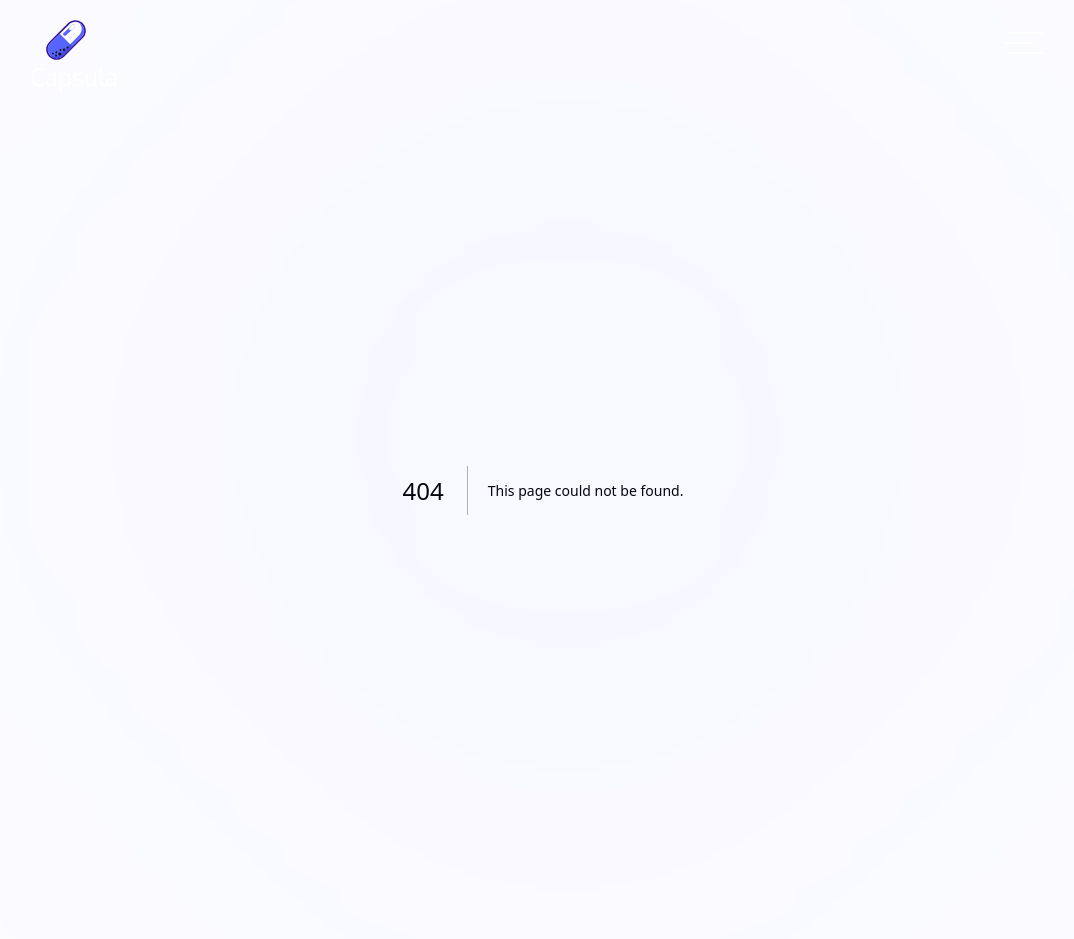
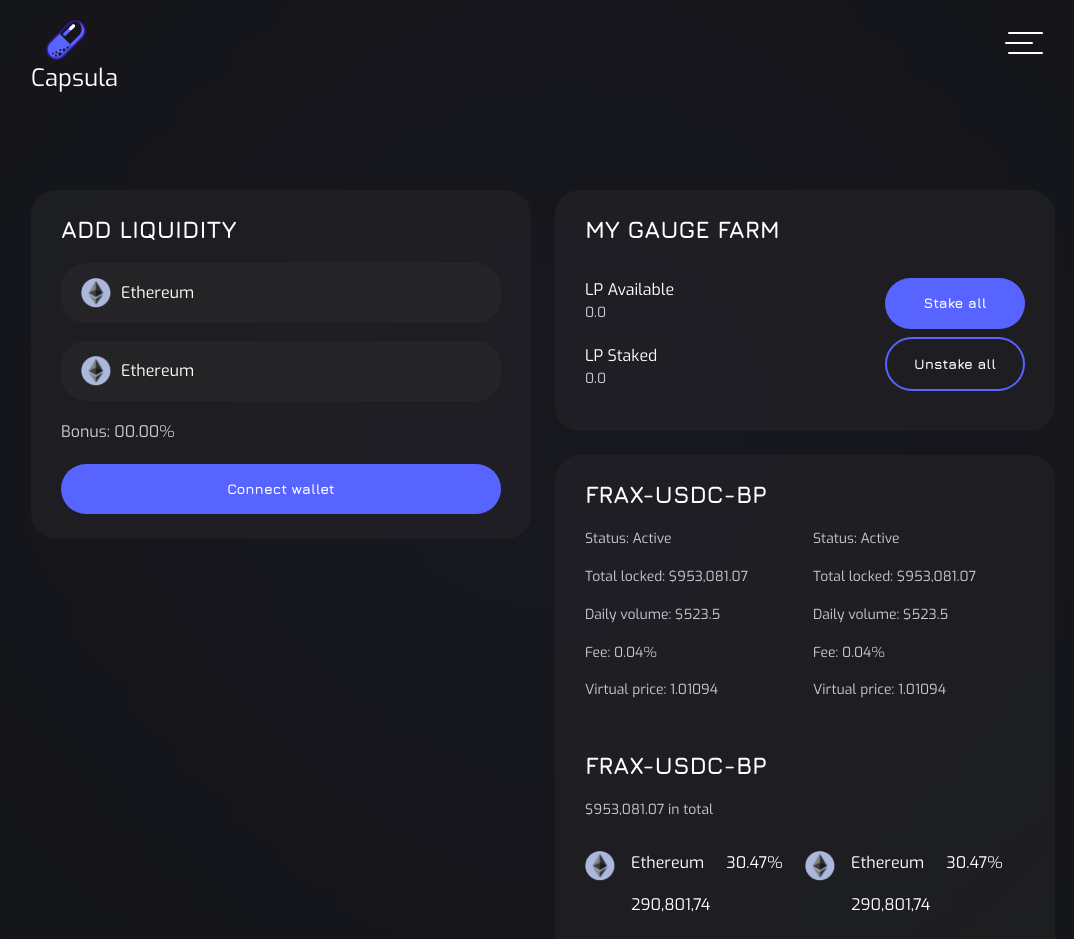
Before and after one commit to UD1sto/Capsules-mpv-frontend, a Next.js app: page /add-liquidity in a window 1280 px wide. Before the commit this address had no page. Shown: the top 939 px of the page, without its empty margins (97-1171 px from the left). Built offline with nearby package versions, Linux system fonts and the light colour scheme.

Commit message:
add liquidity page

```diff
--- /dev/null
+++ b/src/components/add-liquidity/farm/Farm.tsx
@@ -0,0 +1,33 @@
+import { Button, Stack, Typography, useMediaQuery } from "@mui/material";
+
+export function Farm() {
+  const sm = useMediaQuery("(min-width:500px)");
+  return (
+    <Stack
+      direction={sm ? "row" : "column"}
+      justifyContent="space-between"
+      my="15px"
+    >
+      <Stack>
+        <Typography>LP Available</Typography>
+        <Typography mb="20px" variant="subtitle2">
+          0.0
+        </Typography>
+        <Typography>LP Staked</Typography>
+        <Typography variant="subtitle2">0.0</Typography>
+      </Stack>
+      <Stack
+        direction={!sm ? "row" : "column"}
+        mt={sm ? 0 : 2}
+        justifyContent={!sm ? "center" : "flex-start"}
+      >
+        <Button variant="contained" sx={{ mb: sm ? 1 : 0, width: "140px" }}>
+          Stake all
+        </Button>
+        <Button variant="outlined" sx={{ ml: sm ? 0 : 1, width: "140px" }}>
+          Unstake all
+        </Button>
+      </Stack>
+    </Stack>
+  );
+}
--- /dev/null
+++ b/src/components/add-liquidity/frax/Frax.tsx
@@ -0,0 +1,57 @@
+import { Stack, Typography, useMediaQuery } from "@mui/material";
+
+export function Frax() {
+  return (
+    <>
+      <Stack direction="row">
+        <Stack spacing={2} sx={{ flexGrow: 1, mr: 2 }}>
+          <Typography variant="subtitle2">Status: Active</Typography>
+          <Typography variant="subtitle2">Total locked: $953,081.07</Typography>
+          <Typography variant="subtitle2">Daily volume: $523.5</Typography>
+          <Typography variant="subtitle2">Fee: 0.04%</Typography>
+          <Typography variant="subtitle2">Virtual price: 1.01094</Typography>
+        </Stack>
+        <Stack spacing={2} sx={{ flexGrow: 1 }}>
+          <Typography variant="subtitle2">Status: Active</Typography>
+          <Typography variant="subtitle2">Total locked: $953,081.07</Typography>
+          <Typography variant="subtitle2">Daily volume: $523.5</Typography>
+          <Typography variant="subtitle2">Fee: 0.04%</Typography>
+          <Typography variant="subtitle2">Virtual price: 1.01094</Typography>
+        </Stack>
+      </Stack>
+
+      <Typography variant="h3" mt="50px">
+        FRAX-USDC-BP
+      </Typography>
+
+      <Typography variant="subtitle2" sx={{ mt: "20px", mb: "30px" }}>
+        $953,081.07 in total
+      </Typography>
+      <Stack direction="row" mb={5} flexWrap="wrap">
+        <TokenItem />
+        <TokenItem />
+      </Stack>
+      <Typography variant="subtitle2" mb={2}>
+        Pool address:0xC69D...EAD6
+      </Typography>
+      <Typography variant="subtitle2">
+        LP token address:0xd48c...726A
+      </Typography>
+    </>
+  );
+}
+
+export const TokenItem = () => {
+  const sm = useMediaQuery("(min-width:500px)");
+
+  return (
+    <Stack direction="row" spacing={2} sx={{ flexGrow: 1, mt: !sm ? 2 : 0 }}>
+      <img src="/images/bnc.png" style={{ width: "30px", height: "30px" }} />
+      <Stack>
+        <Typography mb="18px">Ethereum</Typography>
+        <Typography>290,801,74</Typography>
+      </Stack>
+      <Typography>30.47%</Typography>
+    </Stack>
+  );
+};
--- /dev/null
+++ b/src/components/add-liquidity/index.ts
@@ -0,0 +1,3 @@
+export * from "./swap-form/SwapForm";
+export * from "./farm/Farm";
+export * from "./frax/Frax";
--- /dev/null
+++ b/src/components/add-liquidity/swap-form/SwapForm.tsx
@@ -0,0 +1,34 @@
+import { Button, Stack, Typography } from "@mui/material";
+
+export function SwapForm() {
+  return (
+    <Stack spacing={2.2}>
+      <Stack
+        sx={{
+          backgroundColor: (theme) => theme.palette.background.default,
+          p: "15px 20px",
+          flexDirection: "row",
+          alignItems: "center",
+          borderRadius: "25px",
+        }}
+      >
+        <img src="/images/bnc.png" style={{ width: "30px", height: "30px" }} />
+        <Typography m="0 10px">Ethereum</Typography>
+      </Stack>
+      <Stack
+        sx={{
+          backgroundColor: (theme) => theme.palette.background.default,
+          p: "15px 20px",
+          flexDirection: "row",
+          alignItems: "center",
+          borderRadius: "25px",
+        }}
+      >
+        <img src="/images/bnc.png" style={{ width: "30px", height: "30px" }} />
+        <Typography m="0 10px">Ethereum</Typography>
+      </Stack>
+      <Typography variant="subtitle1">Bonus: 00.00%</Typography>
+      <Button variant="contained">Connect wallet</Button>
+    </Stack>
+  );
+}
--- a/src/components/dashboard/BorrowTokens.tsx
+++ b/src/components/dashboard/BorrowTokens.tsx
@@ -39,7 +39,7 @@ export function BorrowTokens() {
         maxWidth={350}
         sx={{
           mt: "30px!important",
-          mb: md ? "30px!important" : "70px!important",
+          mb: md ? "10px!important" : "70px!important",
         }}
       >
         {icons.map((icon) => (
--- a/src/components/index.ts
+++ b/src/components/index.ts
@@ -13,3 +13,4 @@ export * from "./switch-filter/SwitchFilter";
 export * from "./table/table";
 export * from "./dashboard/index";
 export * from "./select-input/Select";
+export * from "./add-liquidity";
--- a/src/layouts/AppLayout.tsx
+++ b/src/layouts/AppLayout.tsx
@@ -2,6 +2,7 @@ import { MainMenu } from "@/components";
 
 import styles from "@/styles/Layouts.module.css";
 import { Box } from "@mui/material";
+import { Container } from "@mui/system";
 
 export function AppLayout({ children }: { children: React.ReactNode }) {
   return (
@@ -13,7 +14,7 @@ export function AppLayout({ children }: { children: React.ReactNode }) {
         style={{
           position: "relative",
           minHeight: "100vh",
-          paddingBottom:"170px"
+          paddingBottom: "170px",
         }}
         className={styles.baseLayout}
       >
@@ -28,7 +29,7 @@ export function AppLayout({ children }: { children: React.ReactNode }) {
           alt="ilustration2"
           className={styles.il2}
         />
-        {children}
+        <Container maxWidth="xl" >{children}</Container>
       </main>
     </>
   );
--- /dev/null
+++ b/src/pages/add-liquidity.tsx
@@ -0,0 +1,38 @@
+import { Card, Farm, Frax } from "@/components";
+import { SwapForm } from "@/components";
+import { Stack, useMediaQuery } from "@mui/material";
+
+export default function AddLiquidity() {
+  const md = useMediaQuery("(min-width:800px)");
+
+  const style = {
+    card: { borderRadius: "25px", height: "fit-content", minWidth: 300 },
+    box: { flexGrow: 1, maxWidth: md ? 570 : "none", width: "100%" },
+  };
+
+  return (
+    <Stack
+      spacing={3}
+      direction={md ? "row" : "column"}
+      justifyContent="center"
+      mt={md ? "100px" : "70px"}
+      alignItems={md ? "flex-start" : "center"}
+    >
+      <Stack sx={style.box}>
+        <Card title="Add liquidity" sx={style.card}>
+          <SwapForm />
+        </Card>
+      </Stack>
+
+      <Stack spacing={3} sx={style.box}>
+        <Card title="My Gauge Farm" sx={style.card}>
+          <Farm />
+        </Card>
+
+        <Card title="FRAX-USDC-BP" sx={style.card}>
+          <Frax />
+        </Card>
+      </Stack>
+    </Stack>
+  );
+}
--- a/src/pages/dashboard.tsx
+++ b/src/pages/dashboard.tsx
@@ -1,11 +1,9 @@
 import { BorrowLP, BorrowTokens, TabsPanel } from "@/components";
 import { Stack, Typography } from "@mui/material";
-import { Container } from "@mui/system";
-
 
 export default function Dashboard() {
   return (
-    <Container maxWidth="xl">
+    <>
       <Stack alignItems="center">
         <Typography variant="h2" m="50px 0 20px">
           Dashboard
@@ -31,6 +29,6 @@ export default function Dashboard() {
           />
         </Stack>
       </Stack>
-    </Container>
+    </>
   );
 }
--- a/src/utills/theme.ts
+++ b/src/utills/theme.ts
@@ -63,6 +63,13 @@ const themeOptions: ThemeOptions = {
     subtitle1: {
       color: "#C9C9D3",
       fontWeight: 500,
+      fontFamily: "Exo",
+    },
+    subtitle2: {
+      color: "#C9C9D3",
+      fontWeight: 400,
+      fontFamily: "Exo",
+      fontSize: "0.87rem",
     },
   },
   breakpoints: {
```
